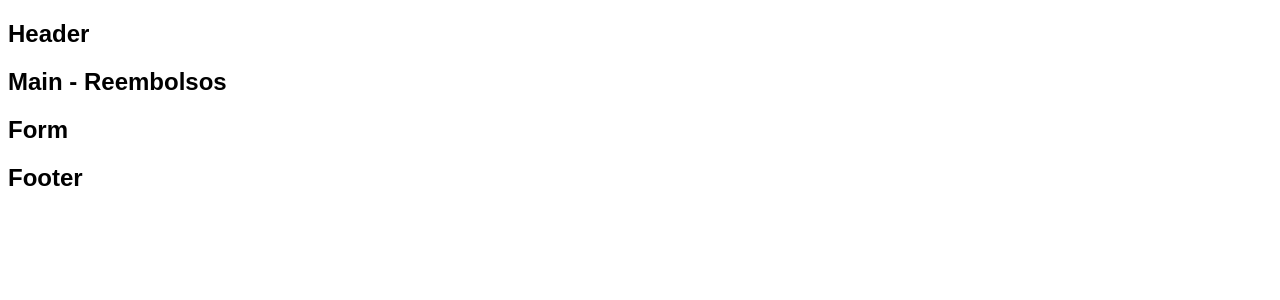
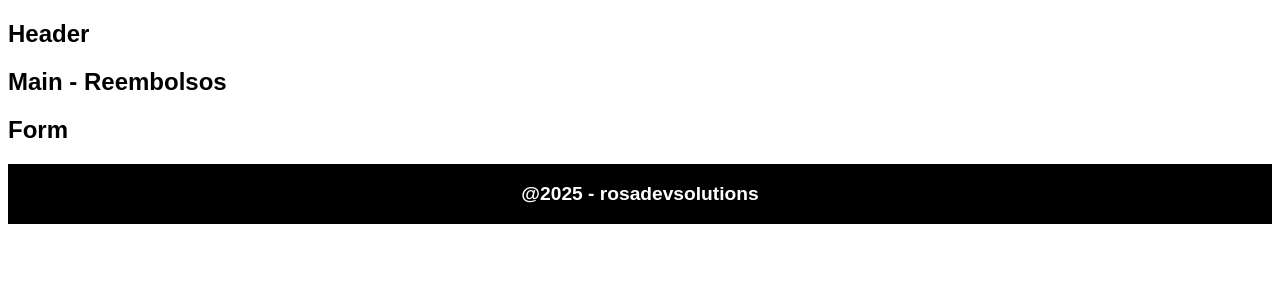
Before and after one commit to rosadevsolutions/2025-codesquad-desafio-01-nextjs, a Next.js app: page /reembolso in a window 1280 px wide. Shown: the top 300 px of the page. Built offline with nearby package versions, Linux system fonts and the light colour scheme; no server answers.

Commit message:
footer styled components

```diff
--- a/src/components/footer/footer.tsx
+++ b/src/components/footer/footer.tsx
@@ -1,7 +1,12 @@
+'use client';
+import * as S from './styles';
+
 export function Footer(){
   return(
-    <header>
-      <h2>Footer</h2>
-    </header>
+    <S.FooterWrapper>
+      <S.FooterContainer>
+        <S.FooterCopyright>@2025 - rosadevsolutions</S.FooterCopyright>
+      </S.FooterContainer>
+    </S.FooterWrapper>
   );
 }
--- /dev/null
+++ b/src/components/footer/styles.tsx
@@ -0,0 +1,17 @@
+import styled from 'styled-components';
+
+export const FooterWrapper = styled.footer`
+  background-color: #000;
+`;
+
+export const FooterContainer = styled.section`
+  display: flex;
+  justify-content: center;
+  align-items: center;
+`;
+
+export const FooterCopyright = styled.p`
+  color: #FFF;
+  font-size: 1.2rem;
+  font-weight: 700;
+`;
```
